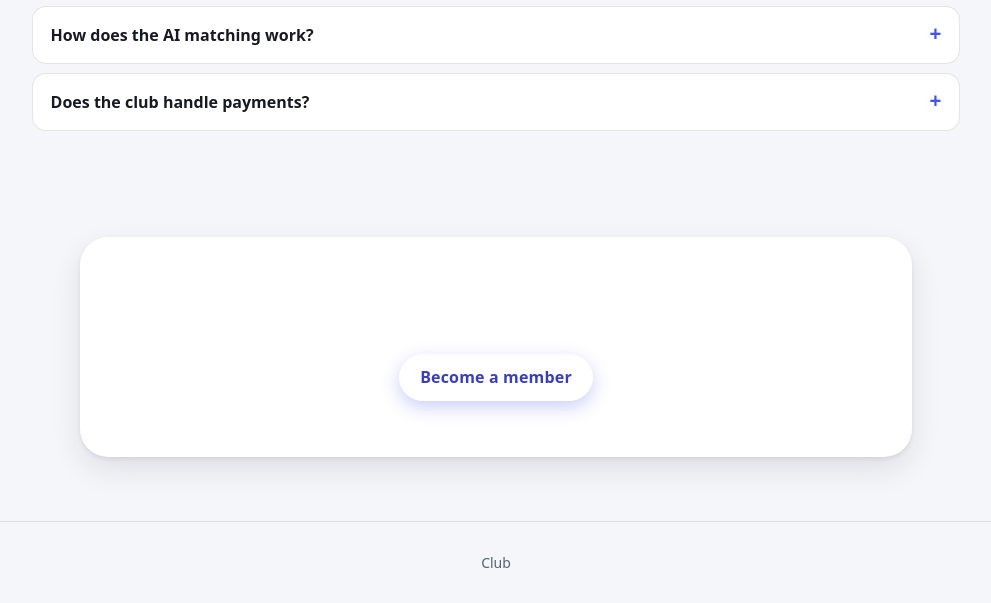
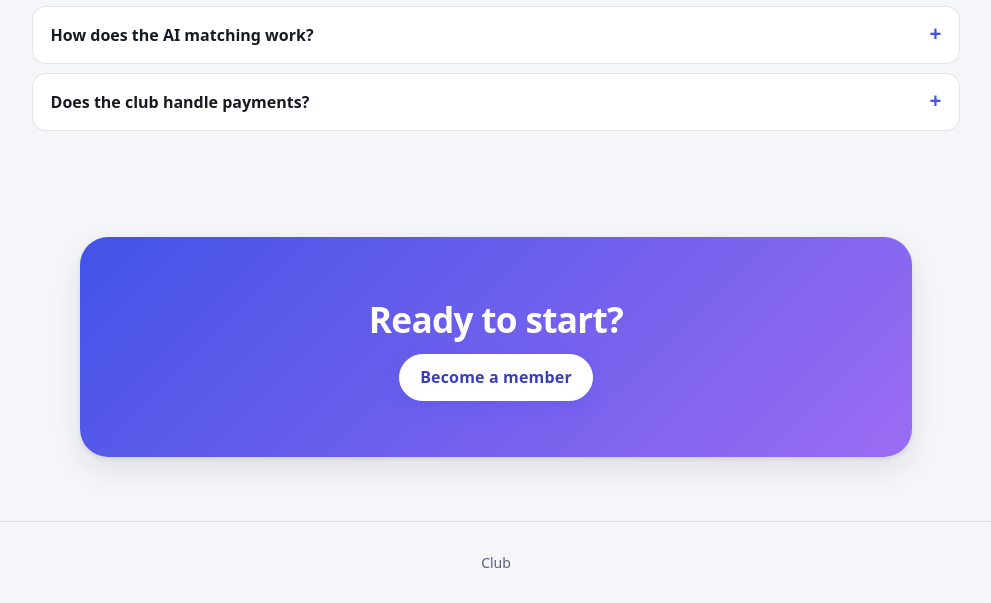
Before and after one commit to pilipandr770/club, a Flask app: page / in a window 1280 px wide. Shown: the part 2301-2904 px from the top of the page, without its empty margins (144-1135 px from the left). Run offline with Flask 3, Linux system fonts and the light colour scheme.

Commit message:
Лендинг: итоговый блок с градиентом
Co-Authored-By: Claude Sonnet 5.5 <noreply@anthropic.com>

```diff
--- a/app/static/css/app.css
+++ b/app/static/css/app.css
@@ -1291,20 +1291,20 @@ hr { border: 0; border-block-start: 1px solid var(--color-border); margin-block:
 .faq summary::after { content: "+"; color: var(--color-accent); font-size: 1.3rem; line-height: 1; }
 .faq[open] summary::after { content: "−"; }
 
-.final {
+.landing .block.final {
   max-inline-size: 52rem;
   margin-block: 2rem 4rem;
   padding: 3.5rem 1.5rem;
   border-radius: 28px;
-  background: linear-gradient(135deg, var(--color-accent), #9b6cf3);
+  background: linear-gradient(135deg, #4253e6, #9b6cf3);
   color: #ffffff;
-  clip-path: none !important;
-  box-shadow: var(--shadow-m) !important;
+  clip-path: none;
+  box-shadow: var(--shadow-m);
 }
 
 .final h2 { color: #ffffff; }
 
-.final .button {
+.landing .final .button {
   background: #ffffff;
   border-color: #ffffff;
   color: #3a3fb8;
```
